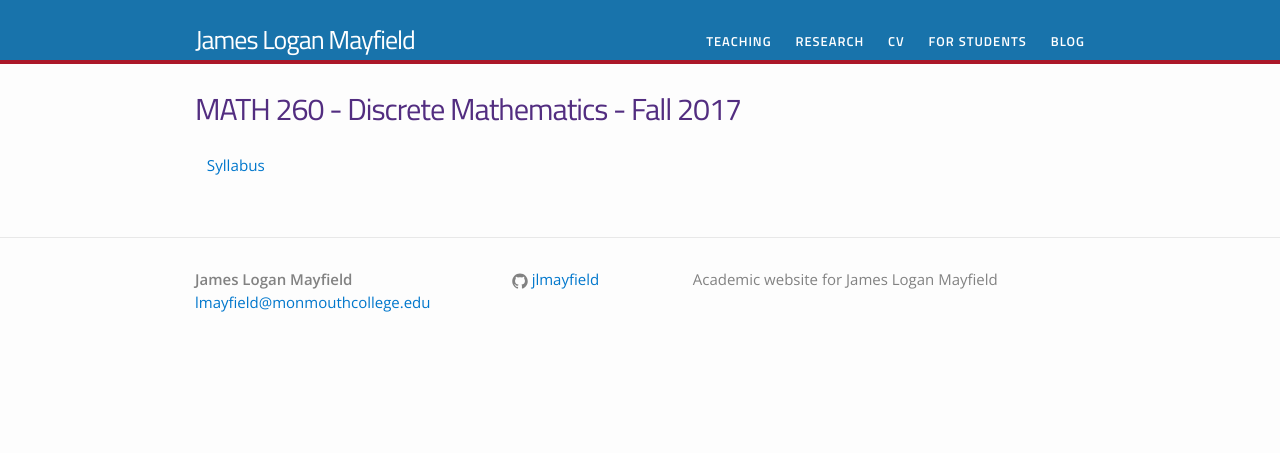
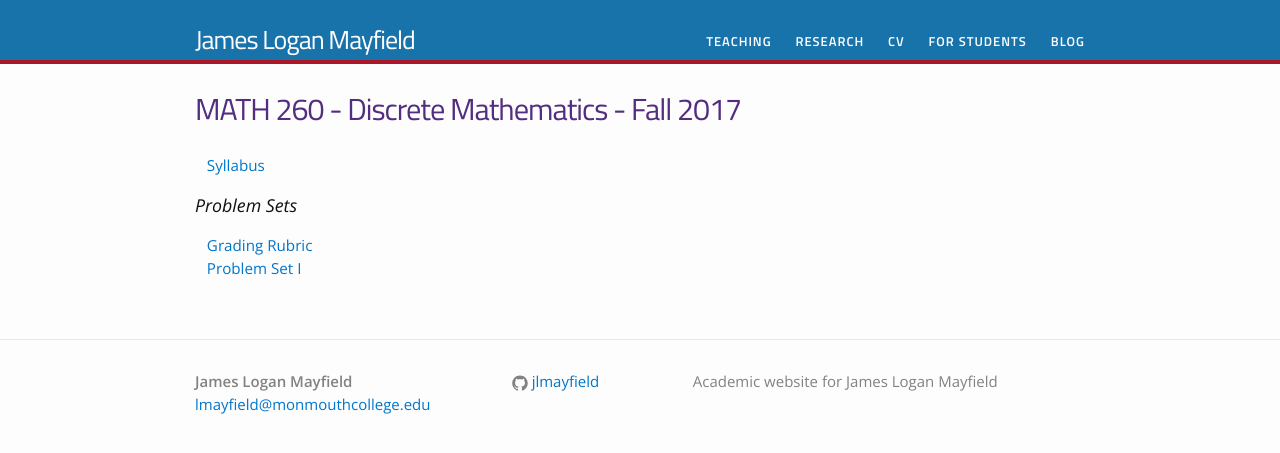
Before and after one commit to jlmayfield/jlmayfield.github.io, a Jekyll site: the page built from teaching/math260.md, in a window 1280 px wide. Shown: the top 453 px of the page. Built offline with Jekyll 4.4.1, drawn with Linux system fonts in a browser that asks for light colours.

Commit message:
added math260 pset1

```diff
--- a/teaching/math260.md
+++ b/teaching/math260.md
@@ -5,3 +5,8 @@ permalink: /teaching/MATH260/
 ---
 
 &nbsp;&nbsp;&nbsp;[Syllabus](/teaching/MATH260/math260-syllabus.pdf)
+
+### Problem Sets
+
+&nbsp;&nbsp;&nbsp;[Grading Rubric](/teaching/MATH260/problemsets/math260-psetRubric.pdf)
+&nbsp;&nbsp;&nbsp;[Problem Set I](/teaching/MATH260/problemsets/math260-pset1.pdf)
```
Also changed, not shown: 2 other files.
